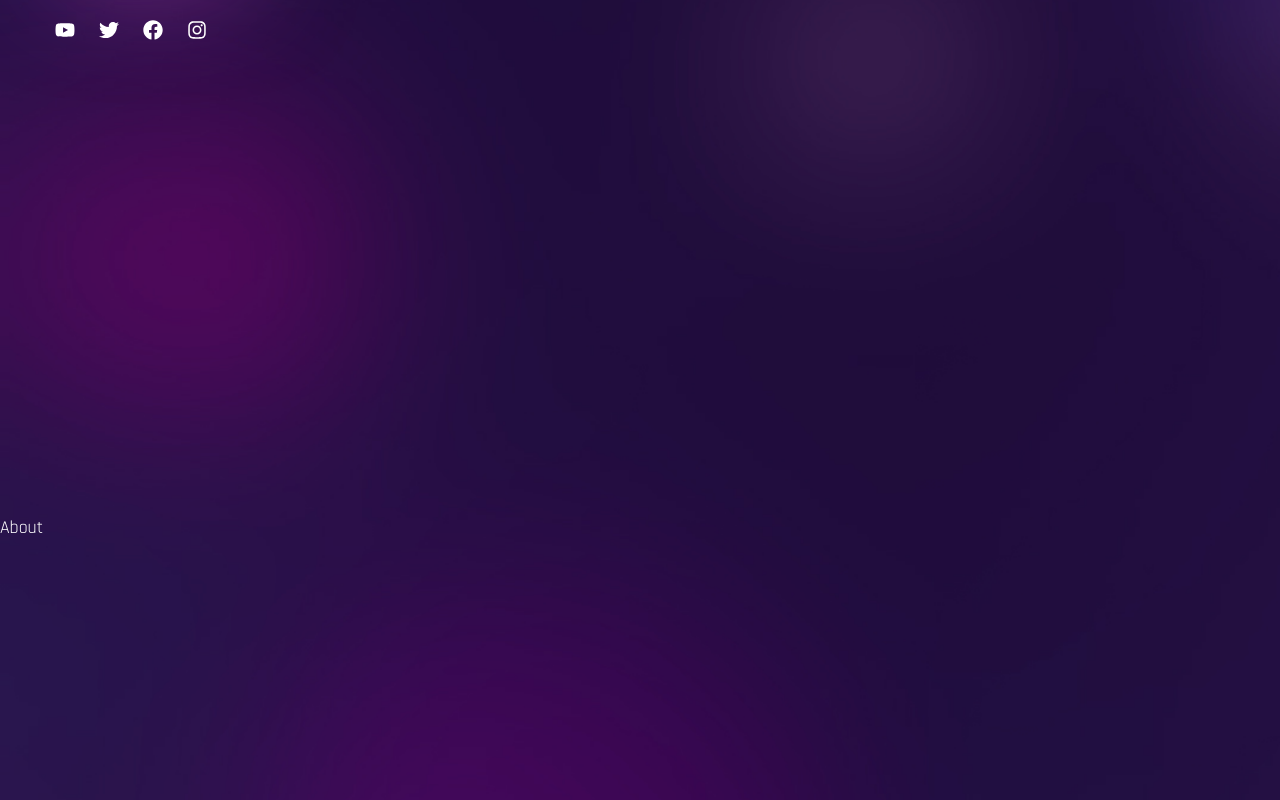
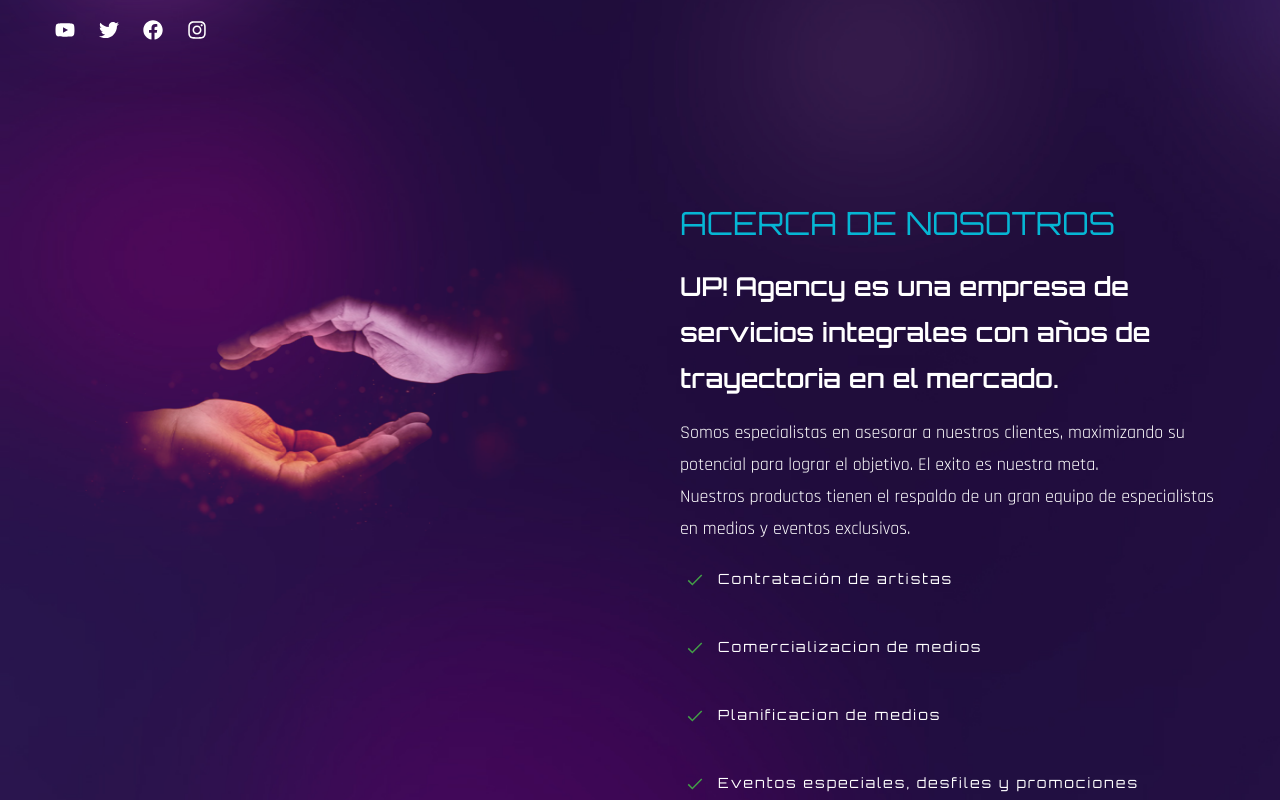
Before and after one commit to soyjuano/Up-Agency, a React (Create React App) app: page / in a window 1280 px wide. Shown: the part 560-1360 px from the top of the page. Built offline with nearby package versions, Linux system fonts and the light colour scheme; the HTML template or start-up script is replaced by a standard one; a web font is replaced by a local one.

Commit message:
seccion acerca de nosotros imagen y textos

```diff
--- a/src/components/About.js
+++ b/src/components/About.js
@@ -1,10 +1,72 @@
 import React from 'react';
+// contador
+import Countup from 'react-countup';
+// Interseccion hook
+import { useInView } from 'react-intersection-observer';
+// motion
+import { motion } from 'framer-motion';
+// variantes
+import { fadeIn } from '../variants';
+//icono
+import { FcCheckmark } from "react-icons/fc";
+
 
 const About = () => {
+  const [ref, inView] = useInView({
+    threshold: 0.5,
+  });
   return (
-  <div className='section' id='about'>
-    About
-    </div>
+    <section className='section' id='about' ref={ref}>
+      <div className='container mx-auto'>
+        <div className='flex flex-col gap-y-10 lg:flex-row lg:items-center lg:gap-x-20
+        lg:gap-y-0 h-screen'>
+          {/* imagen */}
+          <motion.div
+          variants={fadeIn('right', 0.3)}
+          initial="hidden"
+          whileInView={"show"}
+          viewport={{once: false, amount: 0.3}}
+          className='flex-1 bg-aboutUp bg-contain bg-no-repeat h-[640px]
+        mix-blend-lighten bg-top'></motion.div>
+          {/* texto */}
+          <motion.div
+           variants={fadeIn('left', 0.5)}
+           initial="hidden"
+           whileInView={"show"}
+           viewport={{once: false, amount: 0.3}}
+          className='flex-1'>
+            <h2 className='h2 text-secondary'>Acerca de nosotros</h2>
+            <h3 className='h3 mb-4'>
+              UP! Agency es una empresa de servicios integrales con años de
+              trayectoria en el mercado.
+            </h3>
+            <p>
+              Somos especialistas en asesorar a nuestros clientes,
+              maximizando su potencial para lograr el objetivo. El exito es nuestra meta.
+            </p>
+            <p className='mb-6'>
+              Nuestros productos tienen el respaldo de un gran equipo de especialistas
+              en medios y eventos exclusivos.
+            </p>
+            {/* items */}
+            <div className='flex flex-col gap-y-4 lg:gap-y-10 mb-12'>
+              <div className=' mb-2 flex items-center'>
+               <FcCheckmark className='w-[30px] text-gradient' /> <h2 className='ml-2 font-primary text-sm tracking-[2px]'>Contratación de artistas </h2>
+              </div>
+              <div className=' mb-2 flex items-center'>
+               <FcCheckmark className='w-[30px] text-gradient' /> <h2 className='ml-2 font-primary text-sm tracking-[2px]'>Comercializacion de medios </h2>
+              </div>
+              <div className=' mb-2 flex items-center'>
+               <FcCheckmark className='w-[30px] text-gradient' /> <h2 className='ml-2 font-primary text-sm tracking-[2px]'>Planificacion de medios </h2>
+              </div>
+              <div className=' mb-2 flex items-center'>
+               <FcCheckmark className='w-[30px] text-gradient' /> <h2 className='ml-2 font-primary text-sm tracking-[2px]'>Eventos especiales, desfiles y promociones </h2>
+              </div>
+            </div>
+          </motion.div>
+        </div>
+      </div>
+    </section>
   );
 };
 
--- a/src/components/Banner.js
+++ b/src/components/Banner.js
@@ -42,7 +42,7 @@
                   Una empresa que
                   </span>
 
-             <span className='animate-pulse text-sky-400'>
+             <span className='animate-pulse text-secondary'>
               Suma
              </span>
 
--- a/src/index.css
+++ b/src/index.css
@@ -76,6 +76,9 @@
   .text-gradient {
     @apply bg-gradient-to-r text-transparent bg-clip-text from-[#42A6E3] to-[#FF56F6] font-bold font-primary hover:from-[#FF56F6] hover:to-[#42A6E3];
   }
+  .text-secondary {
+    @apply bg-gradient-to-r text-cyan-500
+  }
   .section {
     @apply py-8 lg:py-24 lg:h-screen flex items-center;
   }
--- a/tailwind.config.js
+++ b/tailwind.config.js
@@ -25,6 +25,7 @@
       backgroundImage: {
         site: "url('./assets/site-bg.jpg')",
         about: "url('./assets/about.png')",
+        aboutUp: "url('./assets/aboutUp.png')",
         services: "url('./assets/services.png')",
       },
     },
```
Also changed, not shown: src/assets/aboutUp.png (added).
